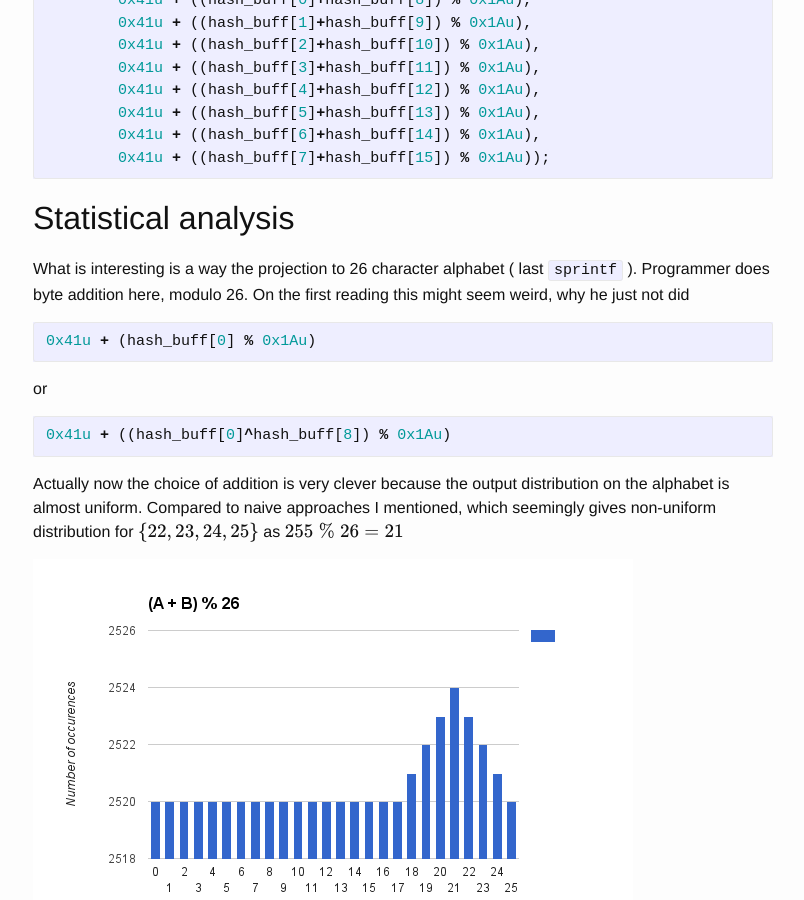
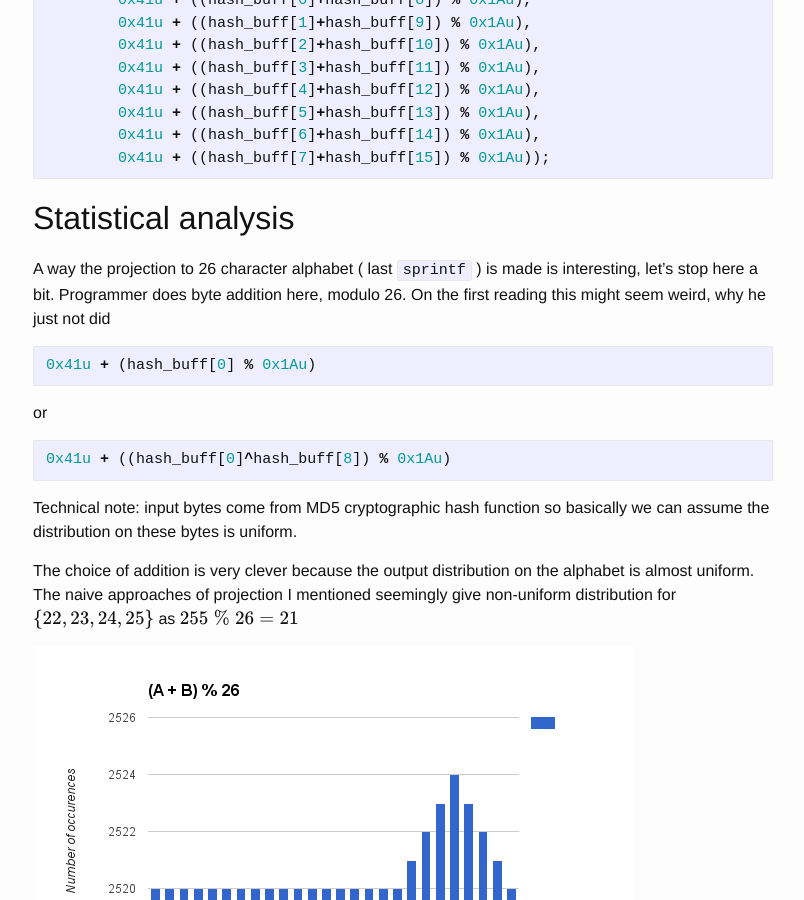
Before and after one commit to yolosec/deadcodeBlog, a Jekyll site: the page built from _posts/2016-06-14-UPC-UBEE-EVW3226-WPA2-RExing.markdown, in a window 1280 px wide and 900 px high, scrolled down 9254 px. Shown: the whole window, without its empty margins (237-1041 px from the left). Built offline with Jekyll 4.4.1, drawn with Linux system fonts in a browser that asks for light colours; formulas are drawn with MathJax 3; some of the changed text lies outside the part shown.

Commit message:
ubee: formatting

````diff
--- a/_posts/2016-06-14-UPC-UBEE-EVW3226-WPA2-RExing.markdown
+++ b/_posts/2016-06-14-UPC-UBEE-EVW3226-WPA2-RExing.markdown
@@ -304,7 +304,7 @@ sprintf(passwd, "%c%c%c%c%c%c%c%c",
 
 ## Statistical analysis
 
-What is interesting is a way the projection to 26 character alphabet ( last `sprintf` ).
+A way the projection to 26 character alphabet ( last `sprintf` ) is made is interesting, let's stop here a bit.
 Programmer does byte addition here, modulo 26. On the first reading this might seem weird, why he just not did
 
 ```c
@@ -317,8 +317,11 @@ or
 0x41u + ((hash_buff[0]^hash_buff[8]) % 0x1Au)
 ```
 
-Actually now the choice of addition is very clever because the output distribution on the alphabet is almost uniform.
-Compared to naive approaches I mentioned, which seemingly gives non-uniform distribution for
+Technical note: input bytes come from MD5 cryptographic hash function so basically we can assume the distribution
+on these bytes is uniform.
+
+The choice of addition is very clever because the output distribution on the alphabet is almost uniform.
+The naive approaches of projection I mentioned seemingly give non-uniform distribution for
 \\( \\{22, 23, 24, 25 \\} \\) as \\( 255 \; \% \; 26 = 21 \\)
 
 [![A plus B mod 26](/static/ubee/distribApBmod26.png)](/static/ubee/distribApBmod26.png)
@@ -568,10 +571,12 @@ search automaton, initialized with all profanities found
 (very rude automaton indeed). If the profanity was detected as a substring, we also generated a new password from non-insulting alphabet.
 
 From 16777216 passwords in total, 32105 contained at least one togprofanity in it, in particular in 0.19% cases.
-From 32105 cases there were:
-3 character profanities: 23090
-4 character profanities: 6014
-5 character profanities: 3001
+
+| # of characters |  Profanity occurrences |
+| :-------------: | :--------------------: |
+| 3               |  23090                 |
+| 4               |  6014                  |
+| 5               |  3001                  |
 
 3 character profanities were just 4, with counts:
 
````
